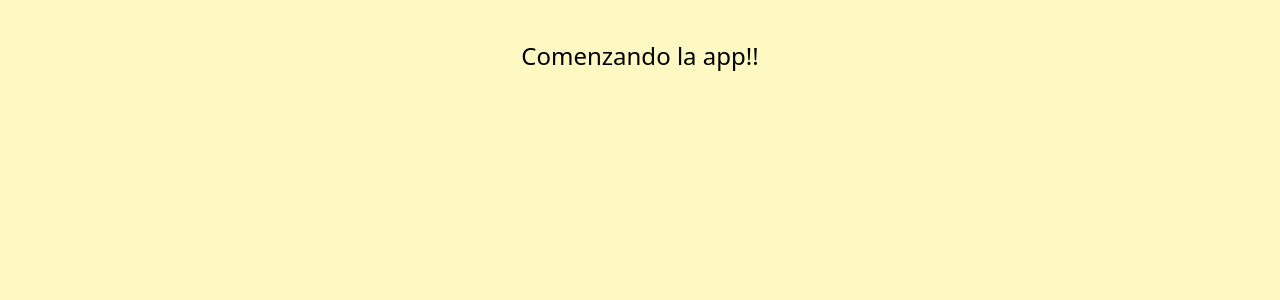
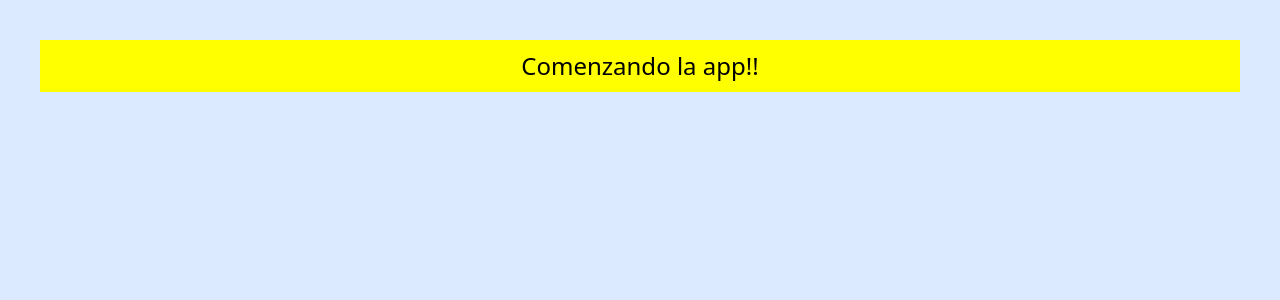
Before and after one commit to JosCariDe/dashboard-next, a Next.js app: page / in a window 1280 px wide. Shown: the top 300 px of the page. Built offline with nearby package versions, Linux system fonts and the light colour scheme.

Commit message:
feat/ahora se puede aplicar css desde diferentes maneras y modulos

```diff
--- a/app/layout.tsx
+++ b/app/layout.tsx
@@ -4,7 +4,7 @@ import '@/app/ui/globals.css';
 const RootLayout: FC<PropsWithChildren> = ({children}) => {
     return (
         <html>
-            <body className="text-center p-10 bg-yellow-100 text-2xl">
+            <body className="text-center p-10 bg-blue-100 text-2xl">
                 {children}
             </body>
         </html>
--- a/app/page.tsx
+++ b/app/page.tsx
@@ -1,8 +1,10 @@
+import styles from '@/app/ui/home.module.css'
+
 
 const Home = () => {
     return (
         <div>
-            <h1>Comenzando la app!!</h1>
+            <h1 className={styles.text}>Comenzando la app!!</h1>
         </div>
     );
 };
--- a/app/ui/globals.css
+++ b/app/ui/globals.css
@@ -1 +1,9 @@
 @import "tailwindcss";
+
+
+.primary_text {
+    padding: 10px;
+    text-align: center;
+    background-color: yellow;
+    font-size: 1.5rem;
+}
--- a/app/ui/home.module.css
+++ b/app/ui/home.module.css
@@ -0,0 +1,6 @@
+.text{
+    padding: 10px;
+    text-align: center;
+    background-color: yellow;
+    font-size: 1.5rem;
+}
```
